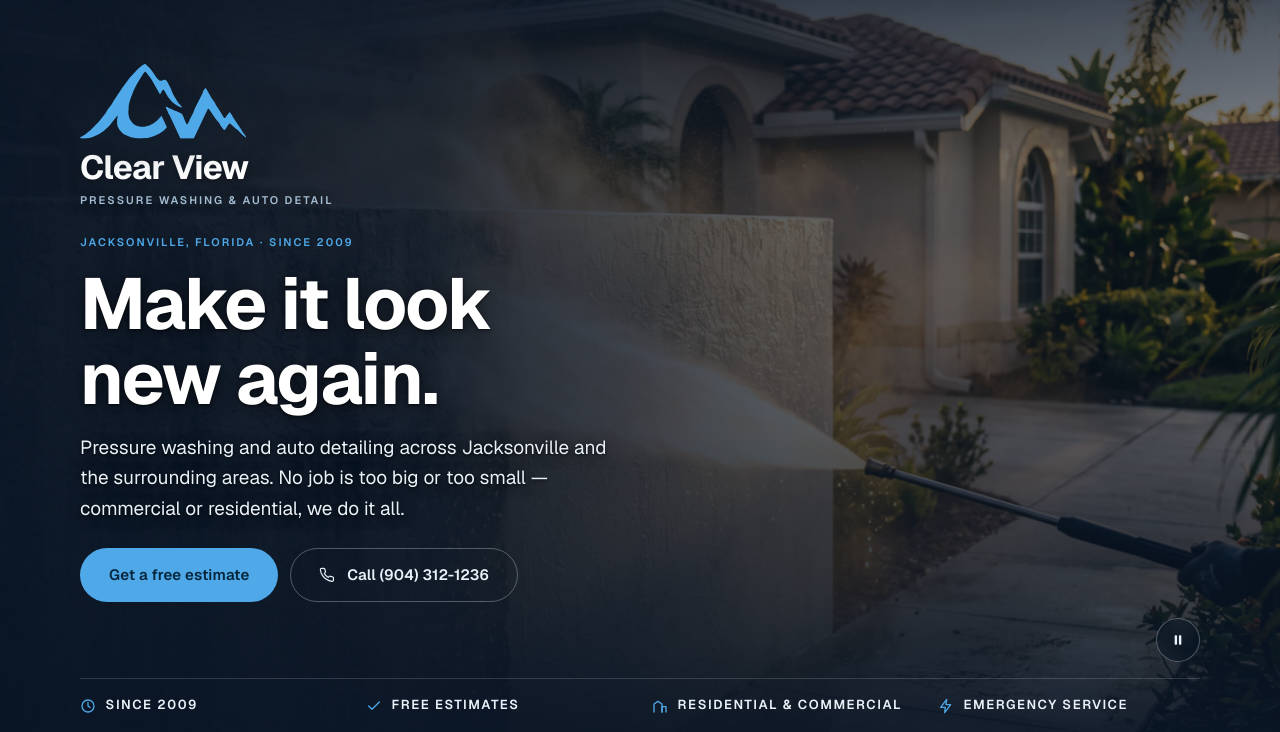
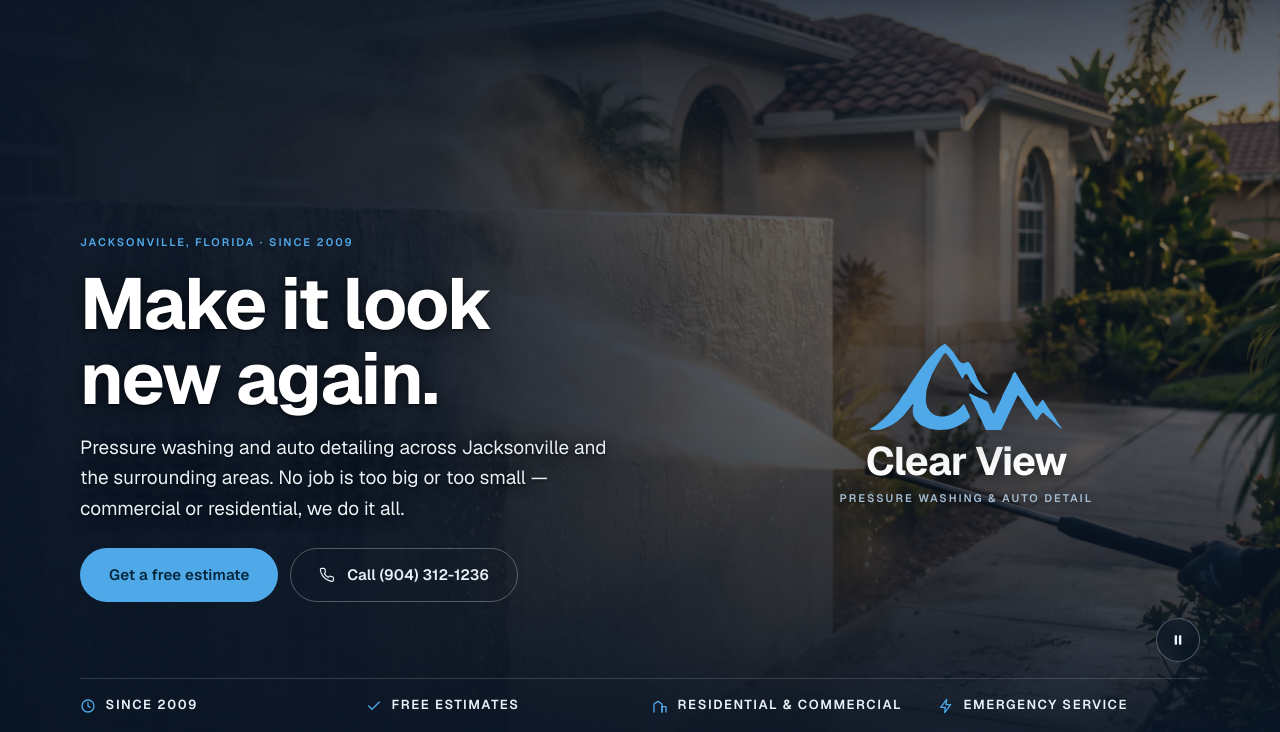
Before and after one commit to whoissharpe/Clear-View-Pressure-Washing-, a website: page index.html in a window 1280 px wide. Shown: the part 68-800 px from the top of the page. Drawn offline with Linux system fonts and the light colour scheme.

Commit message:
Move the hero lockup onto the open right side of the photograph
The hero is now a two-column grid: copy on the left, brand lockup on the
right sitting over the empty stucco wall, which balances the composition
instead of stacking everything down the left edge.

DOM order is lockup then copy so narrow screens stack brand-first without any
CSS order trickery; desktop swaps the columns via explicit grid placement.
The mark is left-aligned with its wordmark when stacked and centred when it
has its own column.

Co-Authored-By: Claude Opus 5 <noreply@anthropic.com>

```diff
--- a/assets/css/styles.css
+++ b/assets/css/styles.css
@@ -491,10 +491,28 @@ h3 { font-size: var(--cv-h3); letter-spacing: -0.01em; }
 
 .hero__inner { position: relative; width: 100%; }
 
+/* Hero layout: copy on the left, brand lockup on the right over the open
+   part of the photograph. Stacks brand-first on narrow screens. */
+.hero__main {
+  display: grid;
+  grid-template-columns: 1fr;
+  gap: var(--cv-space-5);
+}
+@media (min-width: 62rem) {
+  .hero__main {
+    grid-template-columns: minmax(0, 36rem) minmax(0, 1fr);
+    align-items: center;
+    gap: clamp(2rem, 6vw, 5rem);
+  }
+  .hero__copy   { grid-column: 1; grid-row: 1; }
+  .hero__lockup { grid-column: 2; grid-row: 1; justify-self: center; text-align: center; }
+  .hero__lockup-mark { margin-inline: auto; }
+}
+
 /* brand lockup: mark over wordmark over tagline */
-.hero__lockup { margin-bottom: var(--cv-space-5); }
+.hero__lockup { margin-bottom: 0; }
 .hero__lockup-mark {
-  width: clamp(6.5rem, 13vw, 10.5rem);
+  width: clamp(6.5rem, 15vw, 15rem);
   height: auto;
   aspect-ratio: 100 / 44.87;
   color: var(--cv-accent);
@@ -502,7 +520,7 @@ h3 { font-size: var(--cv-h3); letter-spacing: -0.01em; }
 }
 .hero__lockup-name {
   margin-top: var(--cv-space-3);
-  font-size: clamp(1.5rem, 2.6vw, 2.125rem);
+  font-size: clamp(1.5rem, 3.1vw, 2.875rem);
   font-weight: var(--cv-weight-bold);
   letter-spacing: -0.02em;
   line-height: 1;
--- a/index.html
+++ b/index.html
@@ -218,17 +218,19 @@
   </div>
 
   <div class="wrap hero__inner">
-    <div class="hero__copy">
-      <!-- Brand lockup as the hero's lead element. The mark comes from the
-           shared sprite and the wordmark is real HTML text, so it stays crisp,
-           searchable and correctly set in Geist (an <img> of the SVG could not
-           load the webfont and would fall back to a system face). -->
+    <div class="hero__main">
+
+      <!-- Brand lockup. The mark comes from the shared sprite and the wordmark
+           is real HTML text, so it stays crisp and searchable (an <img> of the
+           SVG could not load the webfont). On desktop it sits in the right-hand
+           column, over the open part of the photograph. -->
       <div class="hero__lockup">
         <svg class="hero__lockup-mark" aria-hidden="true" focusable="false"><use href="#cv-mark"></use></svg>
         <p class="hero__lockup-name">Clear View</p>
         <p class="hero__lockup-tag">Pressure Washing &amp; Auto Detail</p>
       </div>
 
+      <div class="hero__copy">
       <p class="eyebrow">Jacksonville, Florida &middot; Since 2009</p>
       <h1>Make it look new again.</h1>
       <p class="hero__lede">Pressure washing and auto detailing across Jacksonville and the
@@ -240,6 +242,7 @@
           <svg class="btn__icon" viewBox="0 0 24 24" fill="none" stroke="currentColor" stroke-width="1.8" stroke-linecap="round" stroke-linejoin="round" aria-hidden="true"><path d="M22 16.9v3a2 2 0 0 1-2.2 2 19.8 19.8 0 0 1-8.6-3.1 19.5 19.5 0 0 1-6-6A19.8 19.8 0 0 1 2.1 4.2 2 2 0 0 1 4.1 2h3a2 2 0 0 1 2 1.7c.1 1 .3 1.9.7 2.8a2 2 0 0 1-.5 2.1L8.1 9.9a16 16 0 0 0 6 6l1.3-1.3a2 2 0 0 1 2.1-.4c.9.3 1.8.6 2.8.7a2 2 0 0 1 1.7 2Z"/></svg>
           Call (904) 312-1236
         </a>
+      </div>
       </div>
     </div>
 
```
